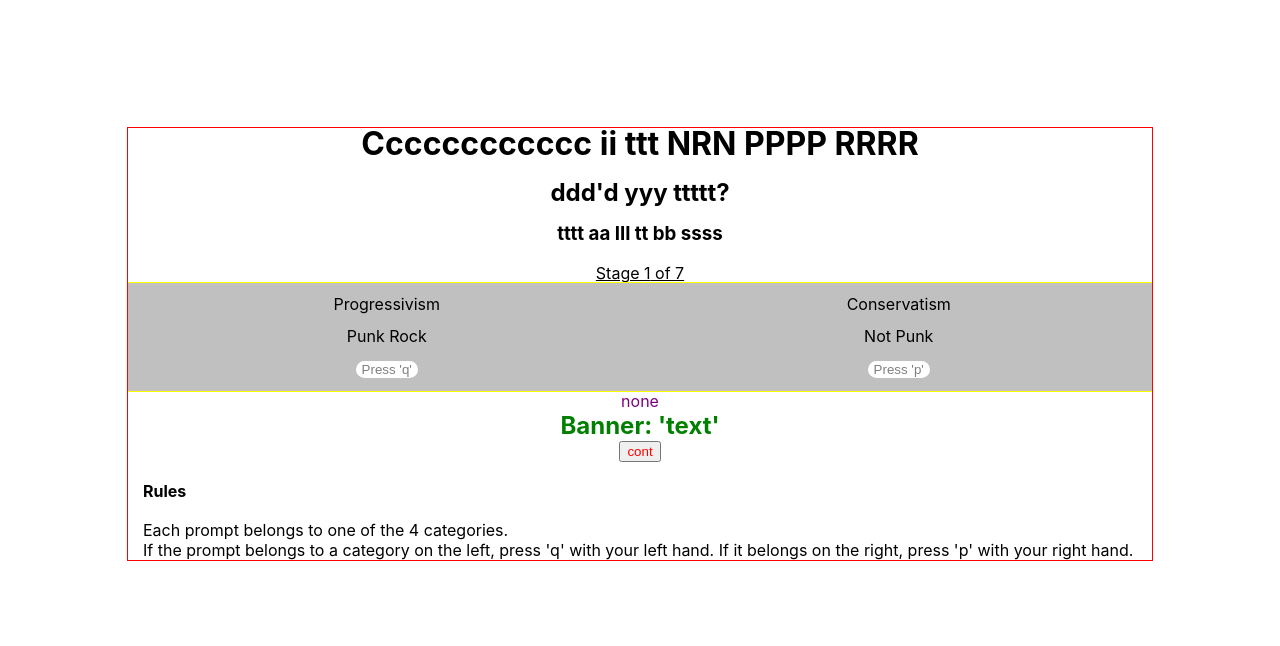
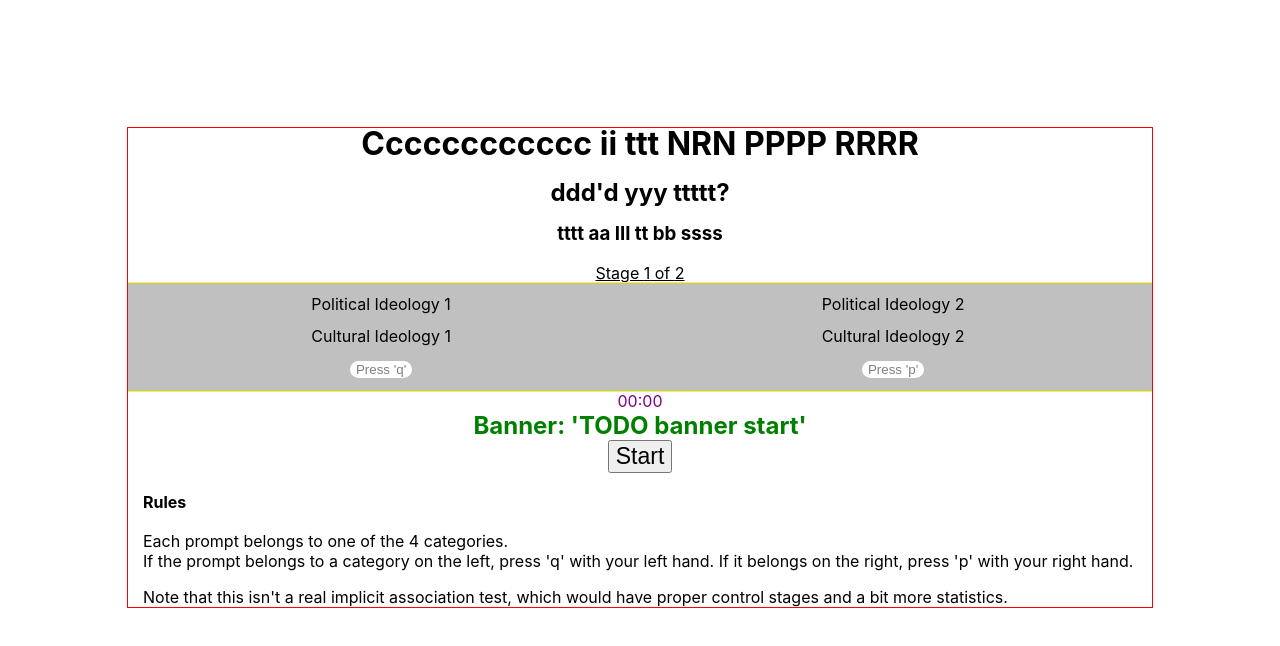
Before and after one commit to stensonowen/citnpr, a React (Create React App) app: page / in a window 1280 px wide. Shown: the top 646 px of the page. Built offline with nearby package versions, Linux system fonts and the light colour scheme.

Commit message:
Properly banner on stage new

```diff
--- a/public/index.html
+++ b/public/index.html
@@ -28,47 +28,15 @@
     Each prompt belongs to one of the 4 categories.
     <br>
     If the prompt belongs to a category on the left, press 'q' with your left hand. If it belongs on the right, press 'p' with your right hand.
+    </p>
 
+    <p>
+    Note that this isn't a real implicit association test, which would have proper control stages and a bit more statistics.
     </p>
+
     </div>
 
-    <!--
-    <table class="gameboard" id="board">
-
-      <tr>
-        <td> <div id="CatA"/> a </td>
-        <td> <div id="CatB"/> b </td>
-      </tr>
-
-      <tr>
-        <td> <div id="CatX"/> x </td>
-        <td> <div id="CatY"/> y </td>
-      </tr>
-
-      <tr>
-        <th> <button class="button"> Press 'q' </button> </th>
-        <th> <button class="button"> Press 'p' </button> </th>
-      </tr>
-
-    </table>
-
-    <div class="prompt" id=prompt>
-      proimtp
-    </div>
-    -->
-
     <div id="root"></div>
-    <!--
-      This HTML file is a template.
-      If you open it directly in the browser, you will see an empty page.
-
-      You can add webfonts, meta tags, or analytics to this file.
-      The build step will place the bundled scripts into the <body> tag.
-
-      To begin the development, run `npm start` or `yarn start`.
-      To create a production bundle, use `npm run build` or `yarn build`.
-    -->
-
 
       </body>
 </html>
--- a/src/App.css
+++ b/src/App.css
@@ -38,8 +38,8 @@
 }
 
 .bannerButton {
-  color: red;
   text-align: center;
+  font-size: larger;
 }
 
 
--- a/src/App.js
+++ b/src/App.js
@@ -10,18 +10,17 @@ import model from './model.js';
 
 const Grid = grid.Grid;
 
+const IntroBanner = "TODO banner start";
 
 class App extends React.Component {
   constructor(props) {
     super(props);
-    this.view = new view.View(this);
-    ctrl.register_keystrokes(this);
-
     // constants
     this.num_stages = 2;
     this.stopwatch = new sw.Stopwatch(this);
 
-    //this.model = new model.Model(this);
+    this.view = new view.View(this, this.num_stages);
+    ctrl.register_keystrokes(this);
 
     this.state = {
       // model
@@ -29,25 +28,24 @@ class App extends React.Component {
         row_active : Grid.Row.TOP,
         stage      : 0,
         labels     : {
-          NE : "Conservatism",
-          NW : "Progressivism",
-          SW : "Punk Rock",
-          SE : "Not Punk",
+          NE : "Political Ideology 2",
+          NW : "Political Ideology 1",
+          SW : "Cultural Ideology 1",
+          SE : "Cultural Ideology 2",
         },
         prompt_text : null,
       },
       // view
       display : {
         side_highlight : null,
-        time_elapsed   : "none",
+        time_elapsed   : "00:00",
         banner : {
-          text : "text", // text to display instead of prompt
-          cont : "cont", // button to press
+          text : IntroBanner, // text over prompt
+          cont : "Start",     // button label
         },
       },
     };
 
-    //this.model.make_stage(0);
   }
 
   choose(side) { // Grid.Column.LEFT
@@ -55,18 +53,50 @@ class App extends React.Component {
     display.side_highlight = side;
     this.setState({ display });
 
+    this.stopwatch.reset();
+
+    const correct = 0;
+    // TODO check if right
+
+    this.get_new_prompt();
+  }
+
+  get_new_prompt() {
+    const success = this.model.next_prompt_in_stage();
+    if (success === true) {
+      // done
+      this.stopwatch.start();
+      return;
+    }
+
+    const next_stage = this.state.board.stage + 1;
+    if (next_stage < this.num_stages) {
+      this.state.board.stage = next_stage;
+      this.model.make_stage(next_stage);
+      const banner = {
+        text : "Next stage - Note categories have moved around",
+        cont : "Continue",
+      };
+      this.set_banner(banner);
+    } else {
+      const banner = {
+        text : "All done. TODO math",
+        cont : "Restart",
+      };
+      this.set_banner(banner);
+    }
+  }
+
+  get_new_prompt_() {
     const more = this.model.next_prompt();
     if (more === false) {
-      console.log("DONE");
-      this.set_prompt("DONE");
-    }
-
-    //const correct = (side
-
-    if (side === Grid.Column.LEFT) {
+      const banner = {
+        text : "All done. TODO math",
+        cont : "Restart",
+      };
+      this.set_banner(banner);
+    } else {
       this.stopwatch.start();
-    } else if (side === Grid.Column.RIGHT) {
-      this.stopwatch.reset();
     }
   }
 
@@ -87,24 +117,32 @@ class App extends React.Component {
     this.state.board.labels = labels;
   }
 
-  set_banner(banner) {
+  set_banner(banner) { // state.display.banner
     let state = this.state;
     state.display.banner = banner;
     this.setState(state);
-    console.log(banner);
   }
 
   on_banner_dismiss() {
-    /*
-    const button = this.state.display.banner.cont;
-    if (button === "Start") {
-      // start
+    const banner = this.state.display.banner;
+    if (banner.cont === "Continue") {
+      // next stage
+      const empty = {
+        text : null,
+        cont : null,
+      };
+      this.set_banner(empty);
+      this.get_new_prompt();
+    } else {
+      this.reset();
     }
-    */
-    // For now, the only thing we do is reset
+  }
+
+  reset() {
     this.model = new model.Model(this);
     this.model.make_stage(0);
     this.set_banner({ text: null, cont: null });
+    this.get_new_prompt();
   }
 
   render() {
--- a/src/model.js
+++ b/src/model.js
@@ -6,7 +6,7 @@ import stage from './stage.js';
 
 //const Grid = grid.Grid;
 
-const LEN = 5;
+const LEN = 1;
 
 class Model {
   constructor(app) {
@@ -31,13 +31,25 @@ class Model {
     } else {
       console.error("Error - invalid stage - ", num_stage);
     }
-    this.stage = new stage.Stage(this.cells);
+    this.stage = new stage.Stage(this.cells, LEN);
     this.app.set_labels({
       NE : this.cells.NE.name,
       NW : this.cells.NW.name,
       SW : this.cells.SW.name,
       SE : this.cells.SE.name,
     });
+  }
+
+  next_prompt_in_stage() {
+    const p = this.stage.pop();
+    if (p != undefined) {
+      // success
+      this.promp = p;
+      this.app.set_prompt(p.msg);
+      return true;
+    }
+    // stage is done
+    return false;
   }
 
   next_prompt() { // -> prompt
--- a/src/stage.js
+++ b/src/stage.js
@@ -10,7 +10,7 @@ class Prompt {
 }
 
 class Stage {
-  constructor(dirs) {
+  constructor(dirs, len) {
     const g = grid.Grid.Cell;
     const p = {
       NE : dirs.NE.random_prompts(g.NE),
@@ -19,7 +19,8 @@ class Stage {
       SE : dirs.SE.random_prompts(g.SE),
     };
     const all = p.NE.concat(p.NW).concat(p.SW).concat(p.SE);
-    this.prompts = cats.shuffle(all);
+    const max_len = len ? len*4 : all.length;
+    this.prompts = cats.shuffle(all).slice(0, max_len);
   }
   pop() { // ret Undefined on empty
     return this.prompts.pop();
--- a/src/view.js
+++ b/src/view.js
@@ -81,11 +81,10 @@ class View {
   }
 
   fmt_prompt() {
-    const b = this.app.state.display.banner;
-    if (b.text) {
-      return "Banner: '" + b.text + "'";
+    const b = this.app.state.display.banner.text;
+    if (b) {
+      return "Banner: '" + b + "'";
     }
-
     const p = this.app.state.board.prompt_text;
     if (p === null) {
       return "<null>";
@@ -100,7 +99,6 @@ class View {
     const L = board.labels;
     const dark = (this.app.state.display.banner.cont != null);
     const darkened = dark ? "darkened" : "";
-    console.log("darkened : " + darkened);
 
     return (
       <div>
```
